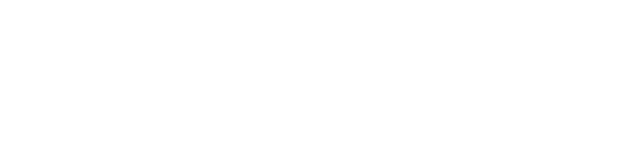
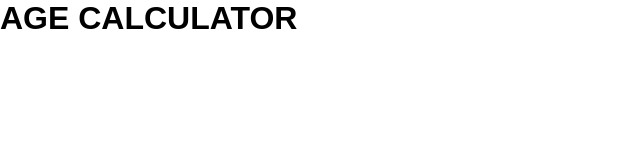
Before and after one commit to 1SaiVaruna/AgeCalculator, a plain HTML site: page index.html in a window 1280 px wide. Shown: the whole page, without its empty margins (0-640 px from the left). Drawn offline with Linux system fonts and the light colour scheme.

Commit message:
Added h1 tag.

```diff
--- a/index.html
+++ b/index.html
@@ -9,7 +9,7 @@
 <body>
     <div class="container">
         <div class="calculator">
-
+            <h1>AGE CALCULATOR</h1>
         </div>
     </div>
 </body>
```
